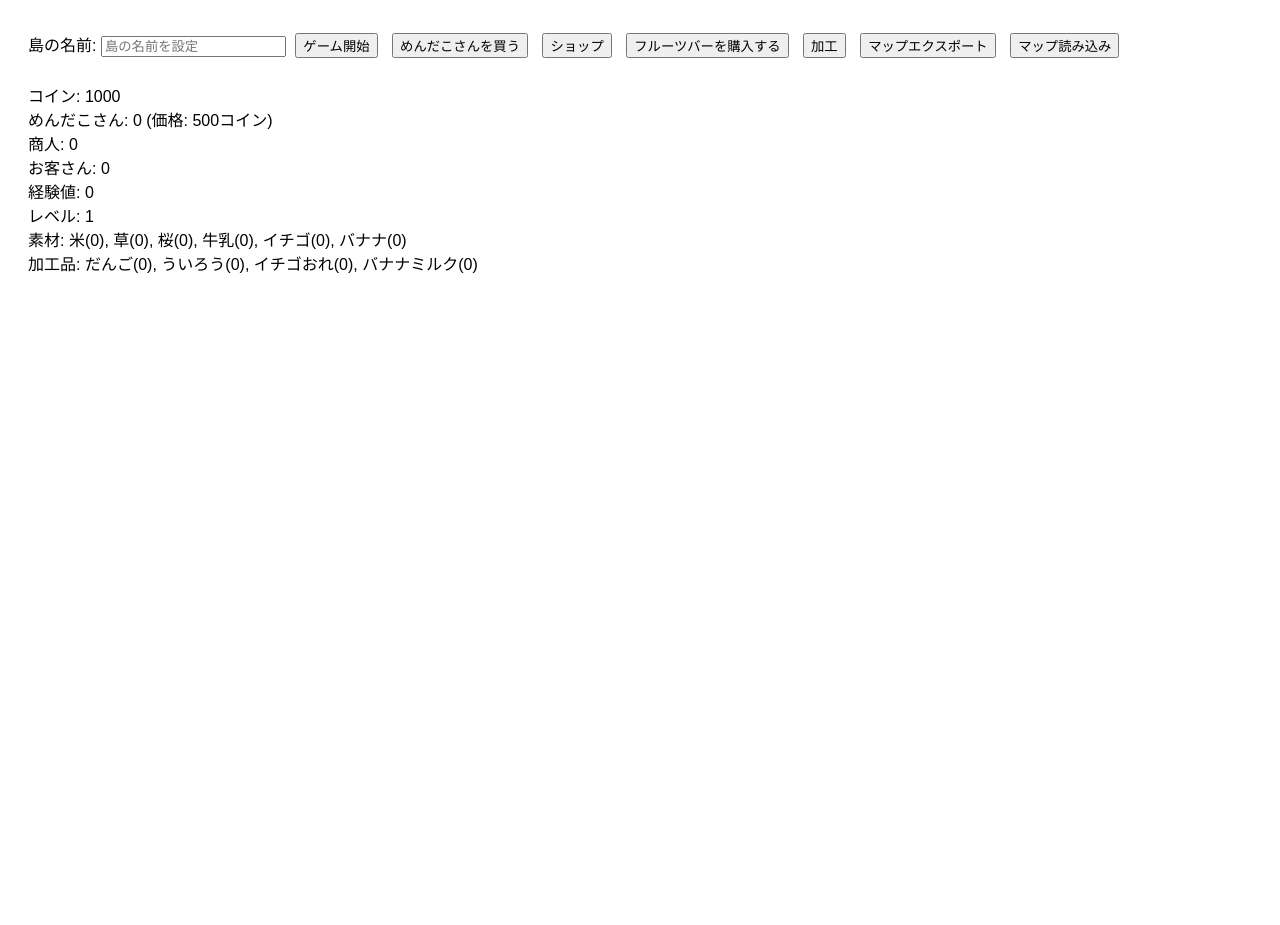
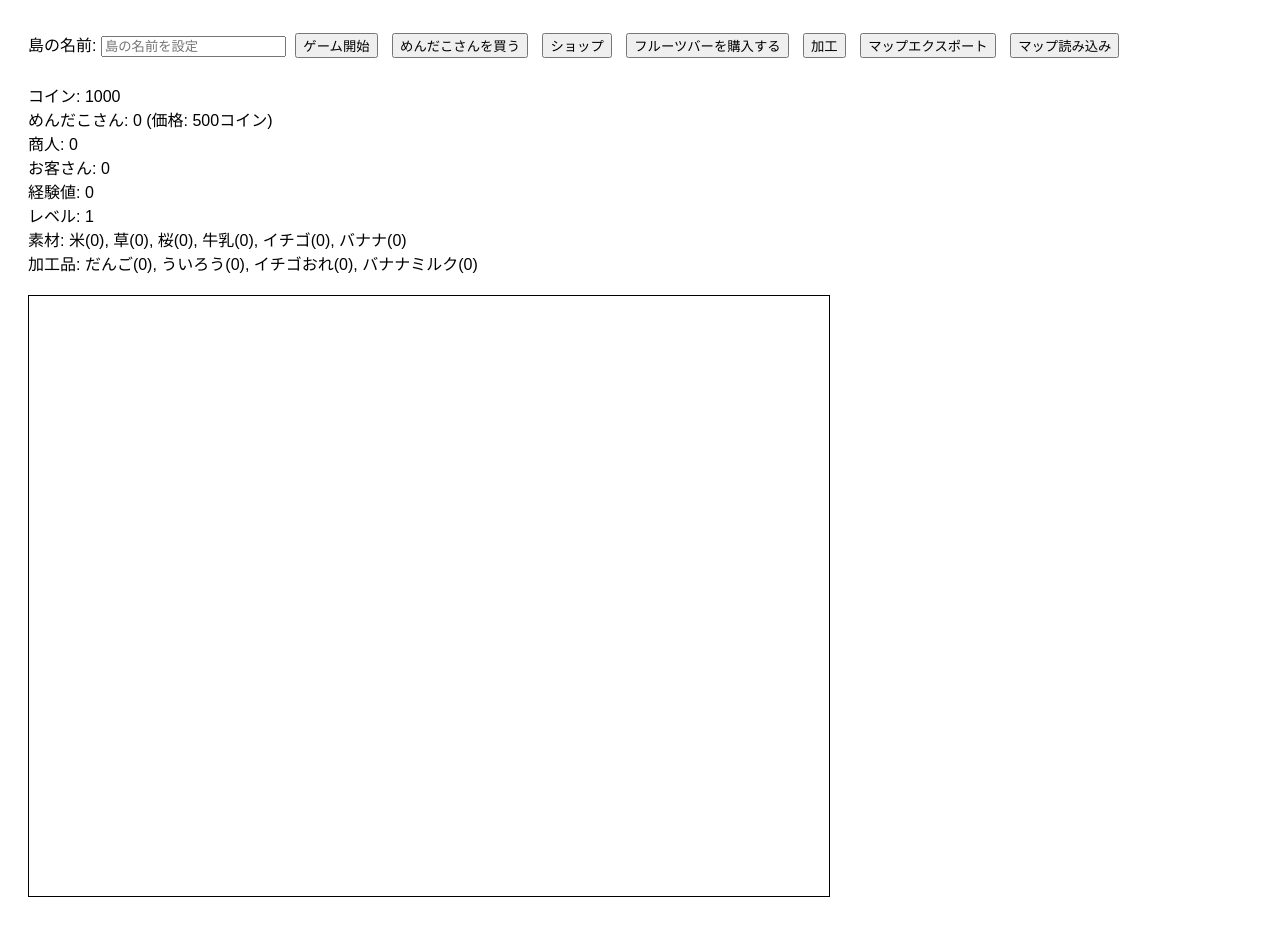
Before and after one commit to Sakalt/Land, a plain HTML site: page index.html in a window 1280 px wide. Both pictures are taken after a click on the button "ゲーム開始". Before the commit the page ends 800 px from the top, so only its background shows below. Drawn offline with Linux system fonts and the light colour scheme.

Commit message:
Update index.html

```diff
--- a/index.html
+++ b/index.html
@@ -16,6 +16,11 @@
             margin: 5px;
         }
         #shop, #processing, #fruitBarMenu {
+            margin-top: 20px;
+        }
+        #canvas {
+            border: 1px solid black;
+            display: block;
             margin-top: 20px;
         }
     </style>
@@ -41,6 +46,7 @@
         <div id="levelDisplay">レベル: 1</div>
         <div id="ingredientStatus">素材: 米(0), 草(0), 桜(0), 牛乳(0), イチゴ(0), バナナ(0)</div>
         <div id="processedStatus">加工品: だんご(0), ういろう(0), イチゴおれ(0), バナナミルク(0)</div>
+        <canvas id="canvas" width="800" height="600"></canvas>
         <div id="fruitBarMenu" style="display:none;">
             <button onclick="processItem('strawberryMilk')">イチゴおれを作る</button>
             <button onclick="processItem('bananaMilk')">バナナミルクを作る</button>
```
